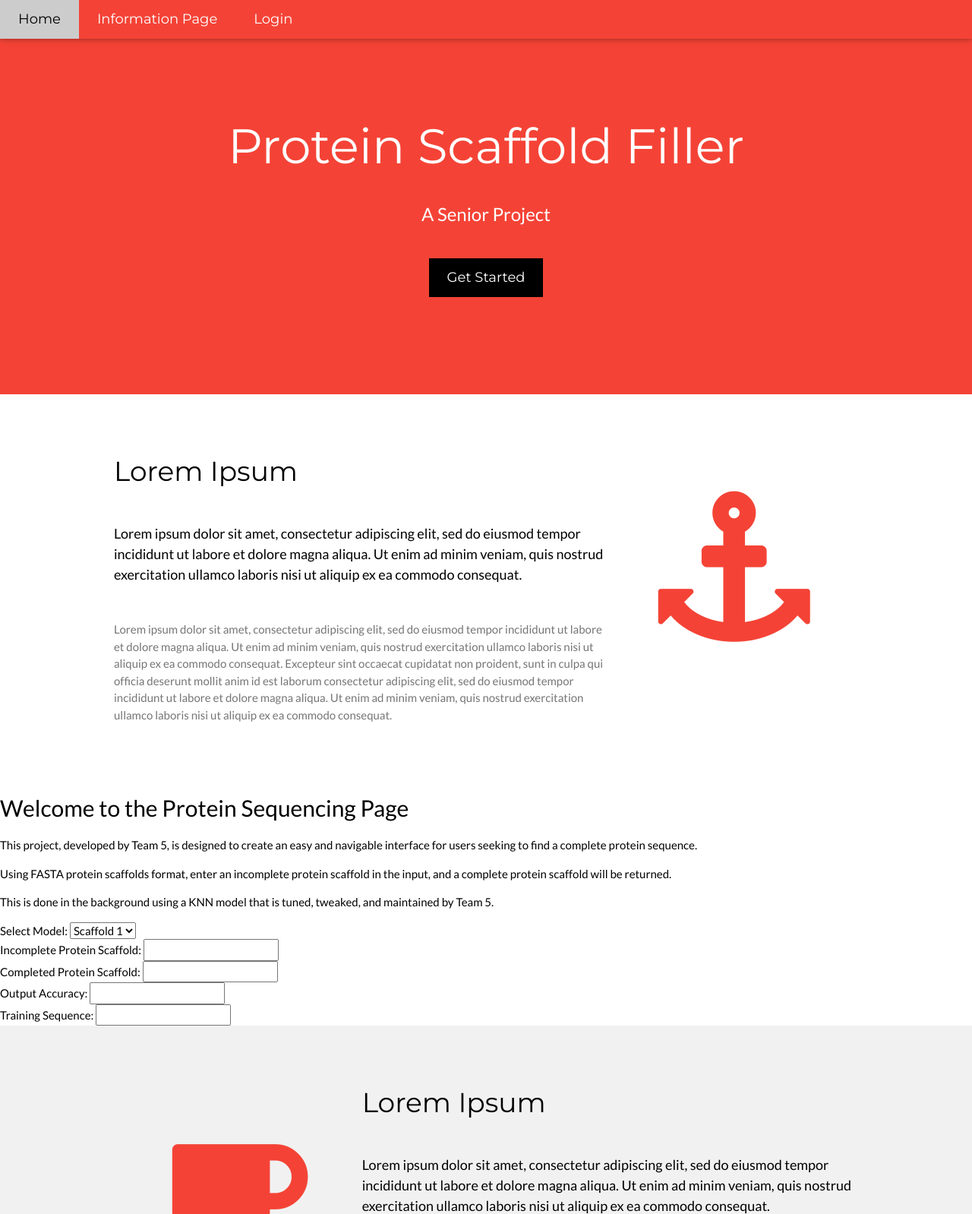
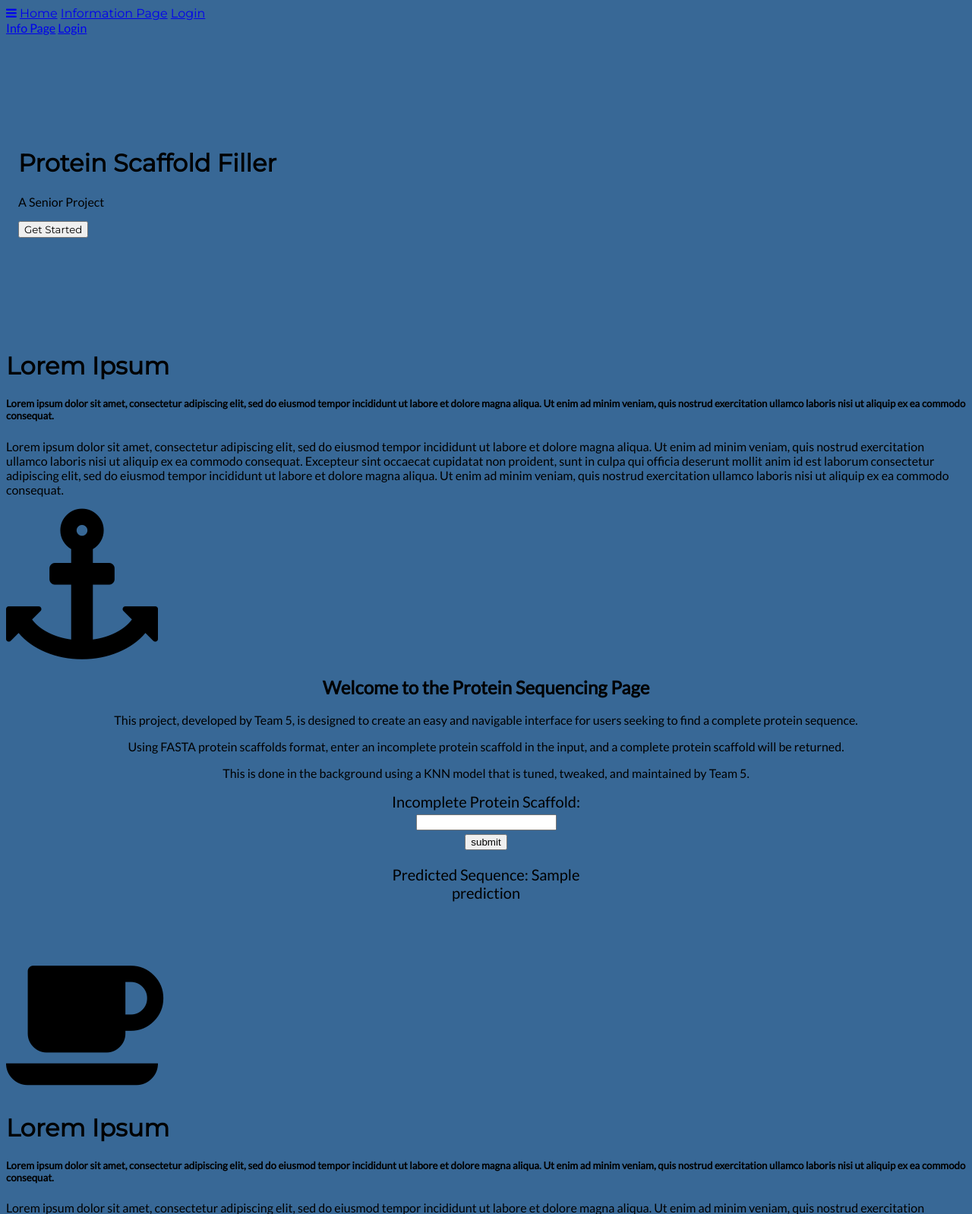
Before and after one commit to SyGitGud/ProteinSequencing, a Django app: template sequence/templates/home.html in a window 1280 px wide. Shown: the top 1598 px of the page at 76% size. Run offline with Django 5.2, Linux system fonts and the light colour scheme; the template is opened without the code that fills it: most values are stand-ins (such as "Sample title", 1, 10 or a date in 2020); parts of the project's set-up code (start-up, migrations or seed data) failed here and were passed over.

Commit message:
Update home.html

```diff
--- a/sequence/templates/home.html
+++ b/sequence/templates/home.html
@@ -5,14 +5,29 @@
 <title>W3.CSS Template</title>
 <meta charset="UTF-8">
 <meta name="viewport" content="width=device-width, initial-scale=1">
-<link rel="stylesheet" href="https://www.w3schools.com/w3css/4/w3.css">
+<link rel="stylesheet" href="styles.css">
 <link rel="stylesheet" href="https://fonts.googleapis.com/css?family=Lato">
 <link rel="stylesheet" href="https://fonts.googleapis.com/css?family=Montserrat">
 <link rel="stylesheet" href="https://cdnjs.cloudflare.com/ajax/libs/font-awesome/4.7.0/css/font-awesome.min.css">
+
 <style>
 body,h1,h2,h3,h4,h5,h6 {font-family: "Lato", sans-serif}
 .w3-bar,h1,button {font-family: "Montserrat", sans-serif}
 .fa-anchor,.fa-coffee {font-size:200px}
+.forms{
+  height:200px;
+  width:300px;
+  text-align: center;
+  font-size: 20px;
+  padding: 12 px 20px;
+  margin: 0 auto;
+  }
+
+  .intro{
+    text-align: center;
+  }
+
+
 </style>
 </head>
 <body>
@@ -60,42 +75,24 @@
 </div>
 
 
-    <div class="container">
+    <div class="intro">
         <h2>Welcome to the Protein Sequencing Page</h2>
         <p>This project, developed by Team 5, is designed to create an easy and navigable interface for users seeking to find a complete protein sequence.</p>
         <p>Using FASTA protein scaffolds format, enter an incomplete protein scaffold in the input, and a complete protein scaffold will be returned.</p>
         <p>This is done in the background using a KNN model that is tuned, tweaked, and maintained by Team 5.</p>
+    </div>
 
-        <div class="form">
-            <label for="scaffold">Select Model:</label>
-            <select id="scaffold">
-                <option value="Scaffold1">Scaffold 1</option>
-                <option value="Scaffold2">Scaffold 2</option>
-                <option value="Scaffold3">Scaffold 3</option>
-                <option value="Scaffold4">Scaffold 4</option>
-            </select>
-        </div>
-
-        <div class="form">
-            <label for="incomplete-scaffold">Incomplete Protein Scaffold:</label>
-            <input type="text">
-        </div>
-
-        <div class="form">
-            <label for="completed-scaffold">Completed Protein Scaffold:</label>
-            <input type="text">
-        </div>
-
-        <div class="form">
-            <label for="accuracy">Output Accuracy:</label>
-            <input type="text">
-        </div>
-
-        <div class="form">
-            <label for="training-sequence">Training Sequence:</label>
-            <input type="text">
-        </div>
-    </div>
+    <div class="forms">
+      <form method="POST" action="{% url 'home' %}">
+          {% csrf_token %}
+          <label for="incomplete-scaffold">Incomplete Protein Scaffold:</label> <br>
+          <input type="text" class="text_input" name="scaffold"> <br>
+          <input type="submit" value="submit">
+      </form>
+      {% if prediction %}
+        <p>Predicted Sequence: {{ prediction }}</p>
+      {% endif %}
+  </div>
 
 <!-- Second Grid -->
 <div class="w3-row-padding w3-light-grey w3-padding-64 w3-container">
```
